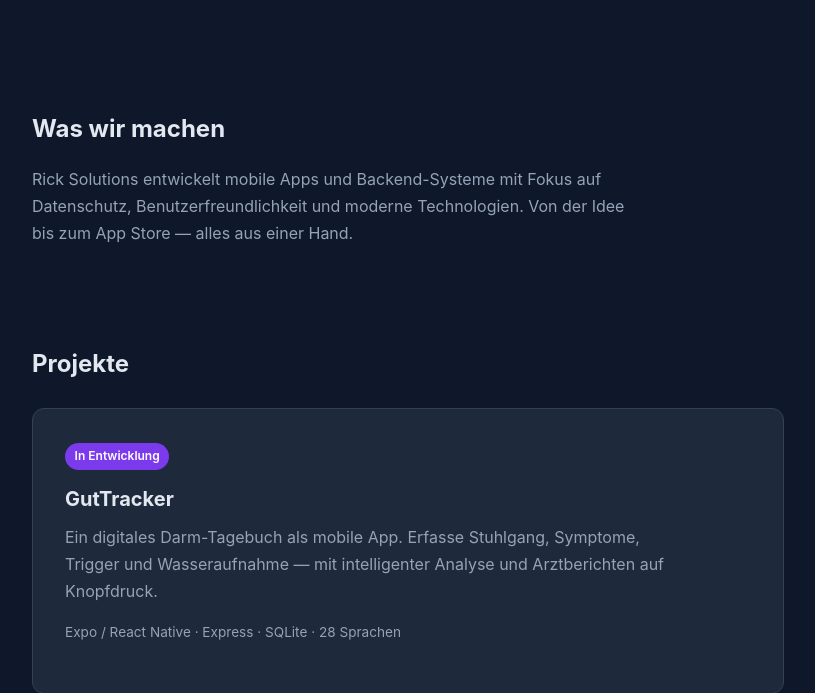
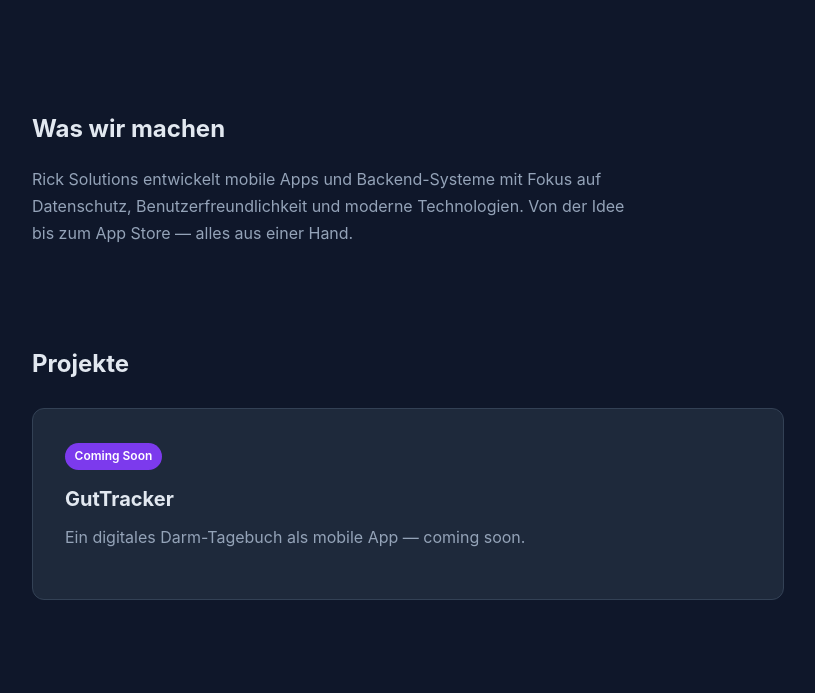
Before and after one commit to rik1402/rick-solutions, a plain HTML site: page index.html in a window 1280 px wide. Shown: the part 271-964 px from the top of the page, without its empty margins (232-1047 px from the left). Drawn offline with Linux system fonts and the light colour scheme.

Commit message:
update GutTracker section to coming soon
Co-Authored-By: Claude Opus 4.6 (1M context) <noreply@anthropic.com>

```diff
--- a/index.html
+++ b/index.html
@@ -34,15 +34,10 @@
     <section id="projekte">
       <h2>Projekte</h2>
       <div class="project-card">
-        <span class="badge">In Entwicklung</span>
+        <span class="badge">Coming Soon</span>
         <h3>GutTracker</h3>
         <p>
-          Ein digitales Darm-Tagebuch als mobile App. Erfasse Stuhlgang, Symptome,
-          Trigger und Wasseraufnahme — mit intelligenter Analyse und
-          Arztberichten auf Knopfdruck.
-        </p>
-        <p class="tech">
-          Expo / React Native &middot; Express &middot; SQLite &middot; 28 Sprachen
+          Ein digitales Darm-Tagebuch als mobile App — coming soon.
         </p>
       </div>
     </section>
```
